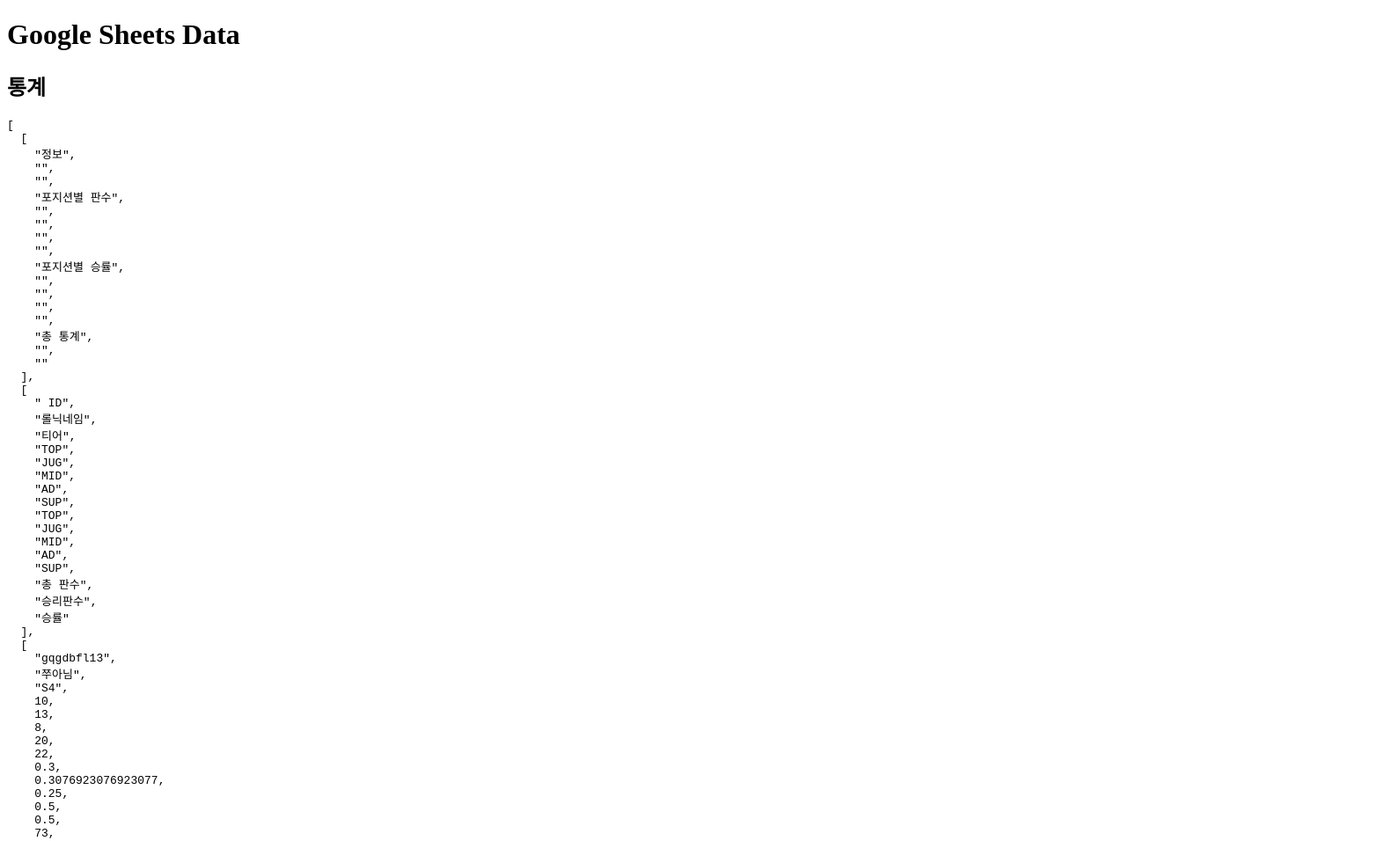
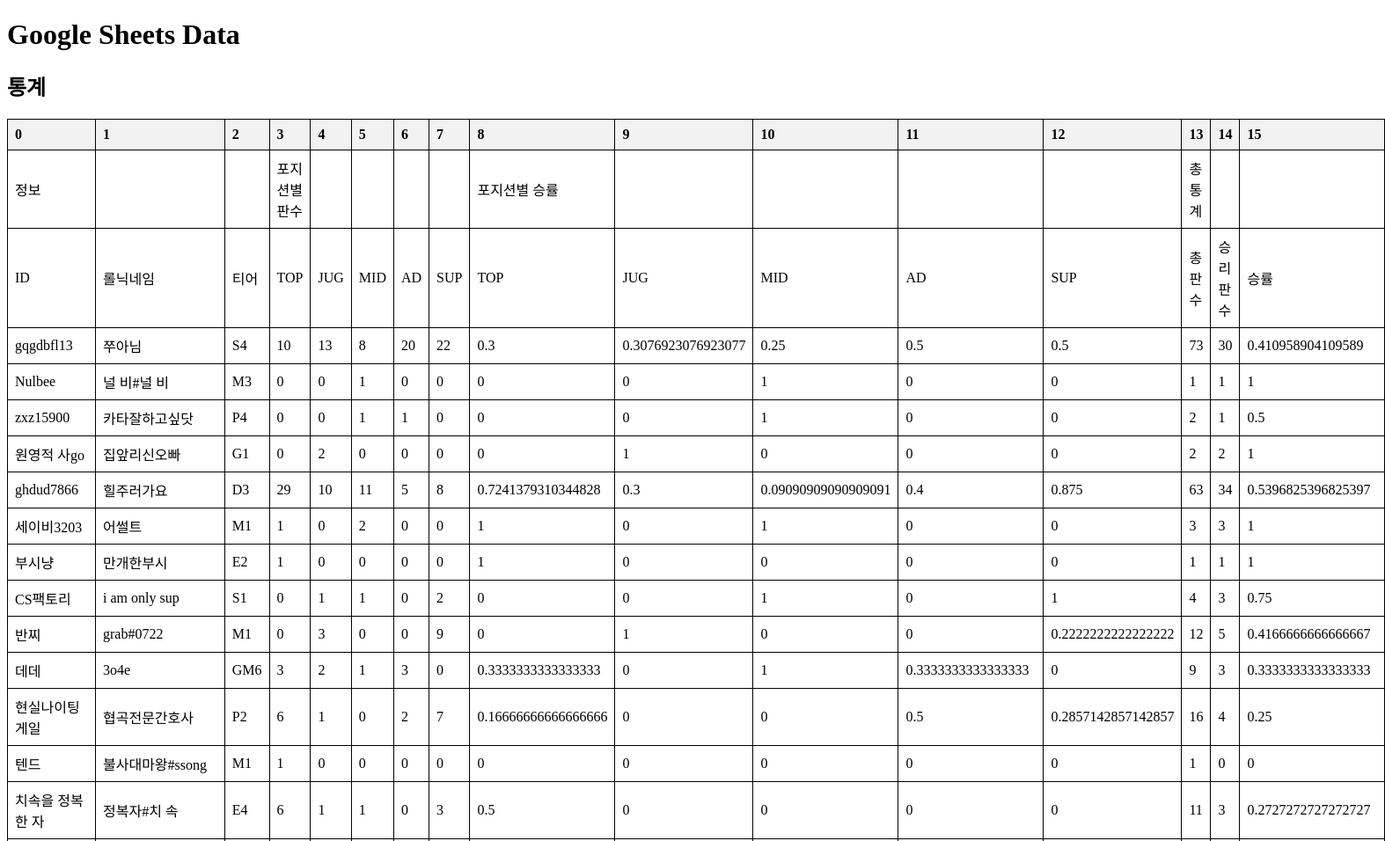
Before and after one commit to jjua1/jjua1.lol-site, a plain HTML site: page index.html in a window 1280 px wide. Shown: the top 956 px of the page at 88% size, 1574 px wide, since content can reach past the window. Drawn offline with Linux system fonts and the light colour scheme.

Commit message:
Add files via upload

```diff
--- a/index.html
+++ b/index.html
@@ -2,28 +2,56 @@
 <html>
 <head>
   <title>Google Sheets Data</title>
+  <style>
+    table {
+      width: 100%;
+      border-collapse: collapse;
+    }
+    th, td {
+      border: 1px solid black;
+      padding: 8px;
+      text-align: left;
+    }
+    th {
+      background-color: #f2f2f2;
+    }
+  </style>
 </head>
 <body>
   <h1>Google Sheets Data</h1>
   <h2>통계</h2>
-  <pre id="statsData"></pre>
+  <table id="statsTable"></table>
   <h2>챔피언통계</h2>
-  <pre id="championData"></pre>
+  <table id="championTable"></table>
 
   <script>
+    // 데이터 테이블 생성 함수
+    function createTable(data, tableId) {
+      var table = document.getElementById(tableId);
+      var header = table.createTHead();
+      var row = header.insertRow(0);
+      for (var key in data[0]) {
+        var cell = row.insertCell();
+        cell.outerHTML = '<th>' + key + '</th>';
+      }
+      for (var i = 0; i < data.length; i++) {
+        var row = table.insertRow();
+        for (var key in data[i]) {
+          var cell = row.insertCell();
+          cell.innerHTML = data[i][key];
+        }
+      }
+    }
+
     // 통계 데이터 불러오기
     fetch('stats.json')
       .then(response => response.json())
-      .then(data => {
-        document.getElementById('statsData').textContent = JSON.stringify(data, null, 2);
-      });
+      .then(data => createTable(data, 'statsTable'));
 
     // 챔피언통계 데이터 불러오기
     fetch('champion.json')
       .then(response => response.json())
-      .then(data => {
-        document.getElementById('championData').textContent = JSON.stringify(data, null, 2);
-      });
+      .then(data => createTable(data, 'championTable'));
   </script>
 </body>
 </html>
```
Also changed, not shown: champion (1).json (added, +1 -0 lines), stats (2).json (added, +1 -0 lines).
